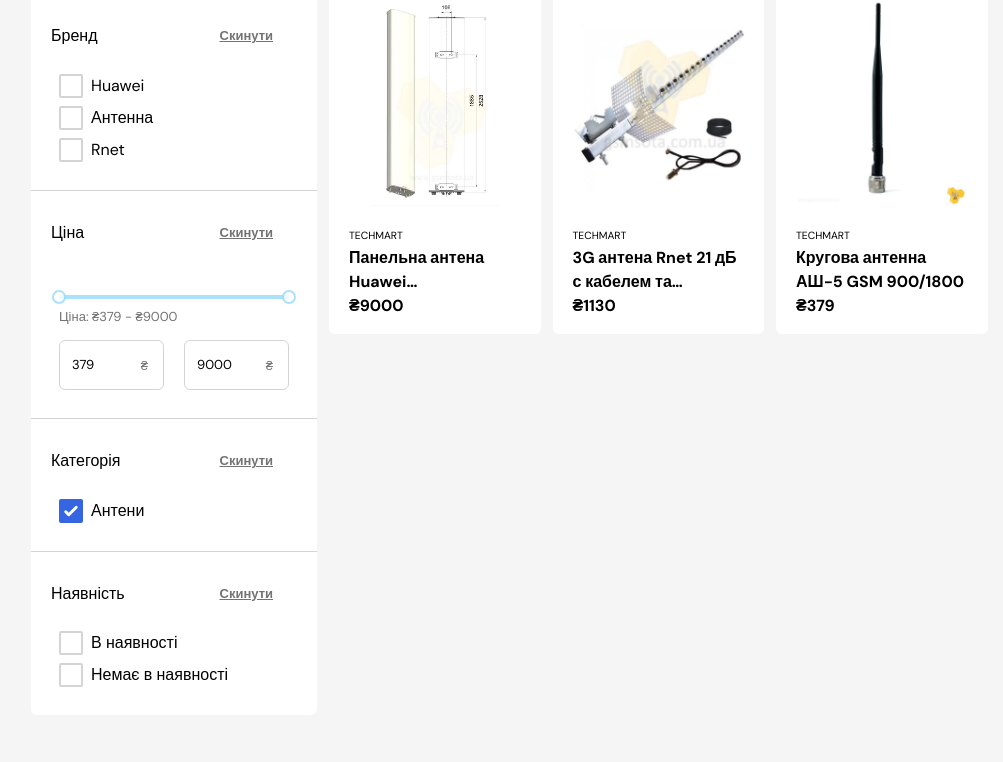
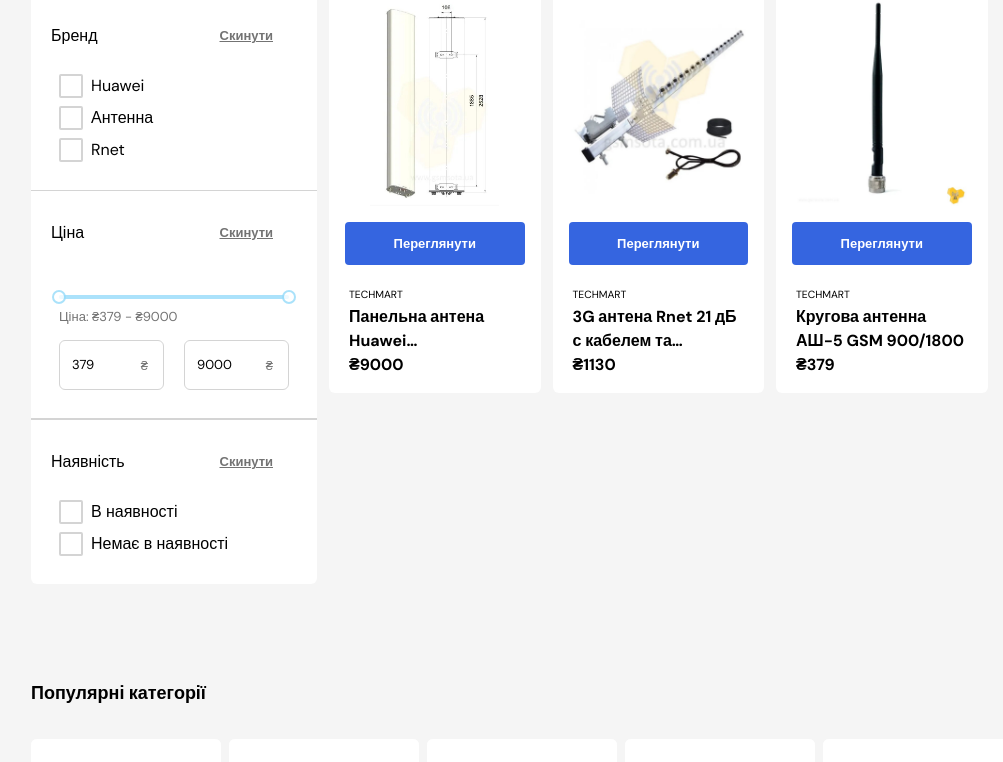
Before and after one commit to Optega/digital-ecommerce-main, a Next.js app: page /collections/antennas in a window 1280 px wide. Shown: the part 475-1237 px from the top of the page, without its empty margins (19-1022 px from the left). Built offline with nearby package versions, Linux system fonts and the light colour scheme.

Commit message:
Refactor collection components for improved brand filtering and UI consistency

```diff
--- a/src/components/collections/CollectionHeader.tsx
+++ b/src/components/collections/CollectionHeader.tsx
@@ -31,7 +31,7 @@ const CollectionHeader: FC<{
       <div className="relative overflow-hidden rounded-md p-6 lg:px-20 lg:py-10">
         <div className="">
           <Breadcrumbs Items={breadcrumbItems} />
-          <h1 className="mb-4 text-4xl font-semibold capitalize dark:text-neutral-900">
+          <h1 className="mb-4 text-4xl font-semibold dark:text-neutral-900">
             {title}
           </h1>
         </div>
--- a/src/components/collections/Filter.tsx
+++ b/src/components/collections/Filter.tsx
@@ -17,7 +17,9 @@ const SidebarFilters = ({
   productsList: ProductType[];
   onChangeAnyFilter?: (products: ProductType[]) => void;
 }) => {
-  const existingBrands = productsList.map((product) => product.brand);
+  const existingBrands = Array.from(
+    new Set(productsList.map((product) => product.brand)),
+  );
   const existingCategories = Array.from(
     new Set(productsList.map((product) => product.category)),
   );
@@ -38,7 +40,7 @@ const SidebarFilters = ({
   const [rangePrices, setRangePrices] = useState(PRICE_RANGE);
   const [activeBrands, setActiveBrands] = useState<string[]>([]);
   const [activeStock, setActiveStock] = useState<string[]>([]);
-  const [activeCategory, setActiveCategory] = useState<string[]>(
+  const [activeCategory] = useState<string[]>(
     existingCategories[0] ? [existingCategories[0]] : [],
   );
 
@@ -119,7 +121,7 @@ const SidebarFilters = ({
           className={`space-y-2 overflow-hidden  ${activeTab ? 'h-auto p-2 pt-4' : 'h-0'}`}
         >
           {existingBrands.map((brand) => (
-            <li key={brand} className="flex items-center gap-2 ">
+            <li key={brand} className="flex items-center gap-2">
               <input
                 type="checkbox"
                 id={brand}
@@ -131,9 +133,9 @@ const SidebarFilters = ({
                     setValueArray: setActiveBrands,
                   })
                 }
-                className="size-6 appearance-none rounded-sm border-2 border-neutral-300 checked:bg-primary dark:border-neutral-600 dark:bg-neutral-800"
+                className="size-6 cursor-pointer appearance-none rounded-sm border-2 border-neutral-300 checked:bg-primary dark:border-neutral-600 dark:bg-neutral-800"
               />
-              <label htmlFor={brand} className="capitalize">
+              <label htmlFor={brand} className="cursor-pointer capitalize">
                 {brand}
               </label>
             </li>
@@ -145,9 +147,10 @@ const SidebarFilters = ({
 
   // OK
   const renderTabsCategories = () => {
-    const [activeTab, setActiveTab] = useState(true);
+    // const [activeTab, setActiveTab] = useState(true);
     return (
-      <div className="relative flex flex-col p-5">
+      <div>
+        {/* <div className="relative flex flex-col p-5">
           <div className="flex justify-between">
             <button
               type="button"
@@ -181,14 +184,15 @@ const SidebarFilters = ({
                       setValueArray: setActiveCategory,
                     })
                   }
-                className="size-6 appearance-none rounded-sm border-2 border-neutral-300 checked:bg-primary dark:border-neutral-600 dark:bg-neutral-800"
+                  className="size-6 cursor-pointer appearance-none rounded-sm border-2 border-neutral-300 checked:bg-primary dark:border-neutral-600 dark:bg-neutral-800"
                 />
-              <label htmlFor={product} className="capitalize">
+                <label htmlFor={product} className="cursor-pointer capitalize">
                   {product}
                 </label>
               </li>
             ))}
           </ul>
+        </div> */}
       </div>
     );
   };
@@ -232,9 +236,11 @@ const SidebarFilters = ({
                       setValueArray: setActiveStock,
                     })
                   }
-                  className="size-6 appearance-none rounded-sm border-2 border-neutral-300 checked:bg-primary dark:border-neutral-600 dark:bg-neutral-800"
+                  className="size-6 cursor-pointer appearance-none rounded-sm border-2 border-neutral-300 checked:bg-primary dark:border-neutral-600 dark:bg-neutral-800"
                 />
-                <label htmlFor={item}>{item}</label>
+                <label htmlFor={item} className="cursor-pointer">
+                  {item}
+                </label>
               </li>
             );
           })}
--- a/src/components/collections/FilterSortBar.tsx
+++ b/src/components/collections/FilterSortBar.tsx
@@ -35,7 +35,9 @@ const FilterSortBar = ({
 }) => {
   const [isVisable, setIsVisable] = useState(false);
 
-  const existingBrands = productsList.map((product) => product.brand);
+  const existingBrands = Array.from(
+    new Set(productsList.map((product) => product.brand)),
+  );
   const existingCategories = Array.from(
     new Set(productsList.map((product) => product.category)),
   );
@@ -116,7 +118,7 @@ const FilterSortBar = ({
 
   // OK
   const renderTabsBrands = () => {
-    const [activeTab, setActiveTab] = useState(false);
+    const [activeTab, setActiveTab] = useState(true);
     return (
       <div className="relative flex flex-col p-5">
         <div className="flex justify-between">
@@ -166,9 +168,10 @@ const FilterSortBar = ({
 
   // OK
   const renderTabsCategories = () => {
-    const [activeTab, setActiveTab] = useState(false);
+    // const [activeTab, setActiveTab] = useState(true);
     return (
-      <div className="relative flex flex-col p-5">
+      <div>
+        {/* <div className="relative flex flex-col p-5">
           <div className="flex justify-between">
             <button
               type="button"
@@ -210,13 +213,14 @@ const FilterSortBar = ({
               </li>
             ))}
           </ul>
+        </div> */}
       </div>
     );
   };
 
   // OK
   const renderTabsAvaiability = () => {
-    const [activeTab, setActiveTab] = useState(false);
+    const [activeTab, setActiveTab] = useState(true);
     return (
       <div className="relative flex flex-col p-5">
         <div className="flex justify-between">
@@ -268,7 +272,7 @@ const FilterSortBar = ({
 
   // OK
   const renderTabsPriceRage = () => {
-    const [activeTab, setActiveTab] = useState(false);
+    const [activeTab, setActiveTab] = useState(true);
 
     return (
       <div className="relative flex flex-col space-y-5 p-5 pb-2">
--- a/src/components/products/ProductCard.tsx
+++ b/src/components/products/ProductCard.tsx
@@ -42,7 +42,7 @@ const ProductCard: FC<ProductCardProps> = ({
               sizes="100%"
             />
           </div>
-          <div className="absolute bottom-2 w-full px-4 text-center transition-all duration-300 group-hover:bottom-2 lg:-bottom-full">
+          <div className="bottom-2 w-full px-4 pt-4 text-center transition-all duration-300 group-hover:bottom-2 lg:-bottom-full">
             <ButtonPrimary className="w-full text-sm">
               Переглянути
             </ButtonPrimary>
```
Lines whose indentation alone changed are shown as unchanged.
